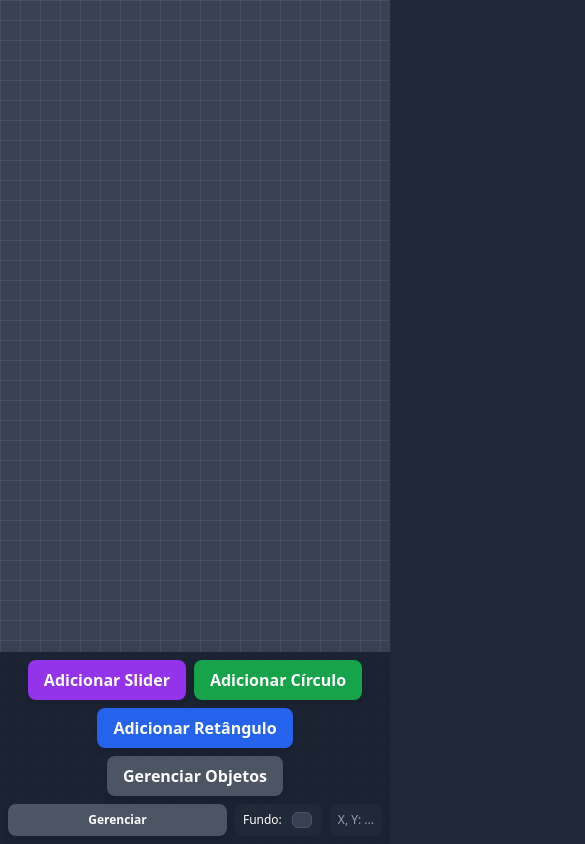
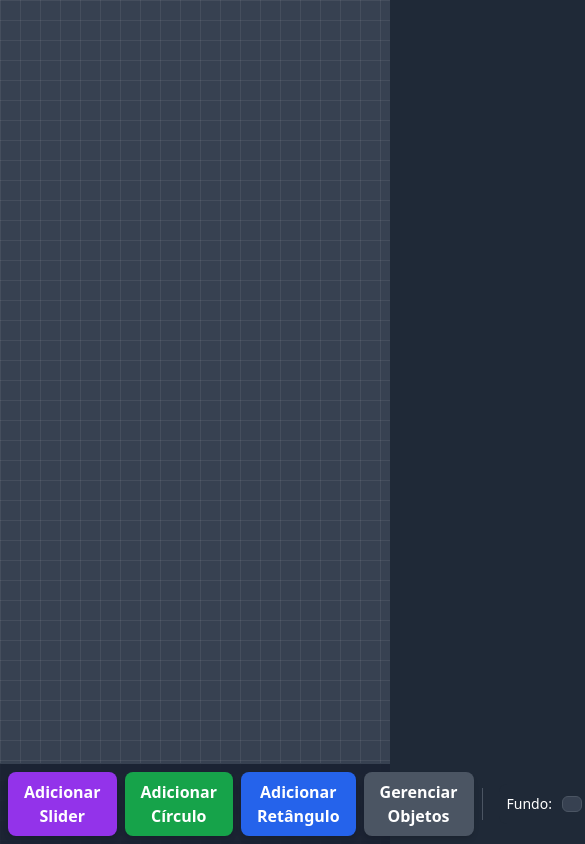
Before and after one commit to samuel-lope/modular-build, a plain HTML site: page public/mobile.html in a window 390 px wide. Shown: the top 844 px of the page, 585 px wide, since content can reach past the window. Drawn offline with nearby package versions, Linux system fonts and the light colour scheme.

Commit message:
Update mobile.html icon test release

```diff
--- a/public/mobile.html
+++ b/public/mobile.html
@@ -22,19 +22,28 @@
         </div>
 
         <!-- Controles da UI Otimizados para Mobile (na parte inferior) -->
-        <div id="ui-controls" class="absolute bottom-0 left-0 right-0 p-2 bg-gray-900 bg-opacity-70 backdrop-blur-sm">
-            <div class="flex justify-center flex-wrap items-center gap-2 mb-2" id="add-buttons-container">
-                <!-- Botões de adicionar objetos serão gerados dinamicamente -->
-            </div>
-            <div class="flex justify-between items-center gap-2 text-xs">
-                <button id="manage-objects-btn" class="px-3 py-2 bg-gray-600 hover:bg-gray-500 rounded-lg shadow-md transition-colors font-semibold flex-grow text-center">
-                    Gerenciar
+        <div id="ui-controls" class="absolute bottom-0 left-0 right-0 p-2 bg-gray-900 bg-opacity-70 backdrop-blur-sm border-t border-gray-700">
+            <div class="flex justify-around items-center gap-2">
+                <!-- Container para os botões de adicionar objetos (ícones) -->
+                <div id="add-buttons-container" class="flex justify-center items-center gap-2">
+                    <!-- Botões de ícones serão gerados dinamicamente aqui -->
+                </div>
+
+                <div class="h-8 border-l border-gray-600"></div>
+
+                <!-- Botão de Gerenciar (Ícone) -->
+                <button id="manage-objects-btn" class="w-12 h-12 flex items-center justify-center text-gray-300 hover:text-white transition-colors">
+                     <!-- O ícone será inserido via JS -->
                 </button>
-                <div class="bg-gray-800 rounded-lg px-2 py-1 flex items-center space-x-2">
-                    <label for="bg-color-picker" class="font-medium">Fundo:</label>
-                    <input type="color" id="bg-color-picker" class="w-6 h-6">
+
+                 <!-- Seletor de Cor e Coordenadas -->
+                <div class="flex items-center gap-2">
+                    <div class="flex items-center space-x-2 bg-gray-800 rounded-lg p-2">
+                        <label for="bg-color-picker" class="font-medium text-sm">Fundo:</label>
+                        <input type="color" id="bg-color-picker" class="w-6 h-6">
+                    </div>
+                    <span id="coords" class="bg-gray-800 rounded-lg px-2 py-2 text-gray-400 text-xs truncate">X, Y: ...</span>
                 </div>
-                 <span id="coords" class="bg-gray-800 rounded-lg px-2 py-2 text-gray-400 truncate">X, Y: ...</span>
             </div>
         </div>
     </div>
```
